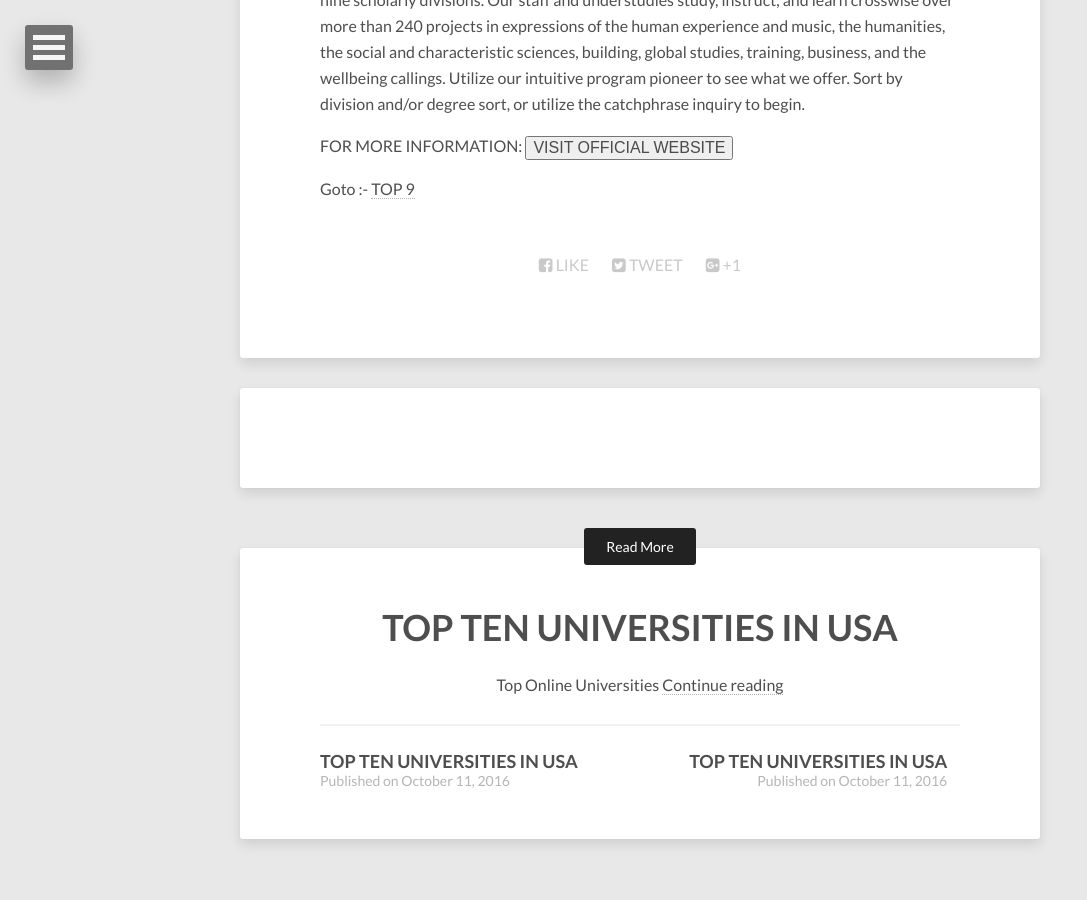
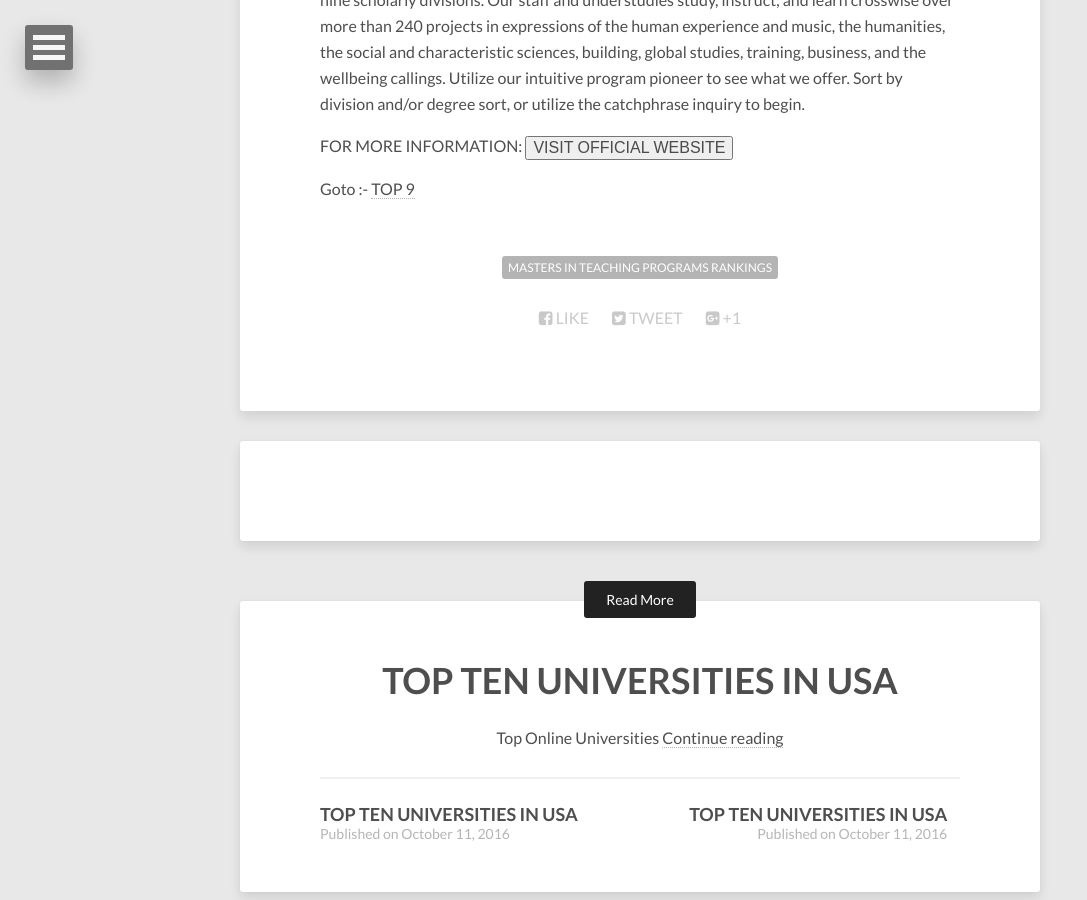
Before and after one commit to vivek1karna/topten, a Jekyll site: the page built from _posts/2016-10-11-top-online-universities8.md, in a window 1280 px wide and 900 px high, scrolled down 1082 px. Shown: the whole window, without its empty margins (0-1087 px from the left). Built offline with Jekyll 4.4.1, drawn with Linux system fonts in a browser that asks for light colours; nearby versions of some CDN libraries; comment, search, counter and statistics services are not loaded.

Commit message:
Update 2016-10-11-top-online-universities8.md

```diff
--- a/_posts/2016-10-11-top-online-universities8.md
+++ b/_posts/2016-10-11-top-online-universities8.md
@@ -3,6 +3,7 @@ layout: post
 title: TOP TEN UNIVERSITIES IN USA
 description: Top Online Universities
 comments: true
+tags: [Masters in Teaching Programs Rankings]
 image:
   feature: pic08.jpg
 published: true
```
